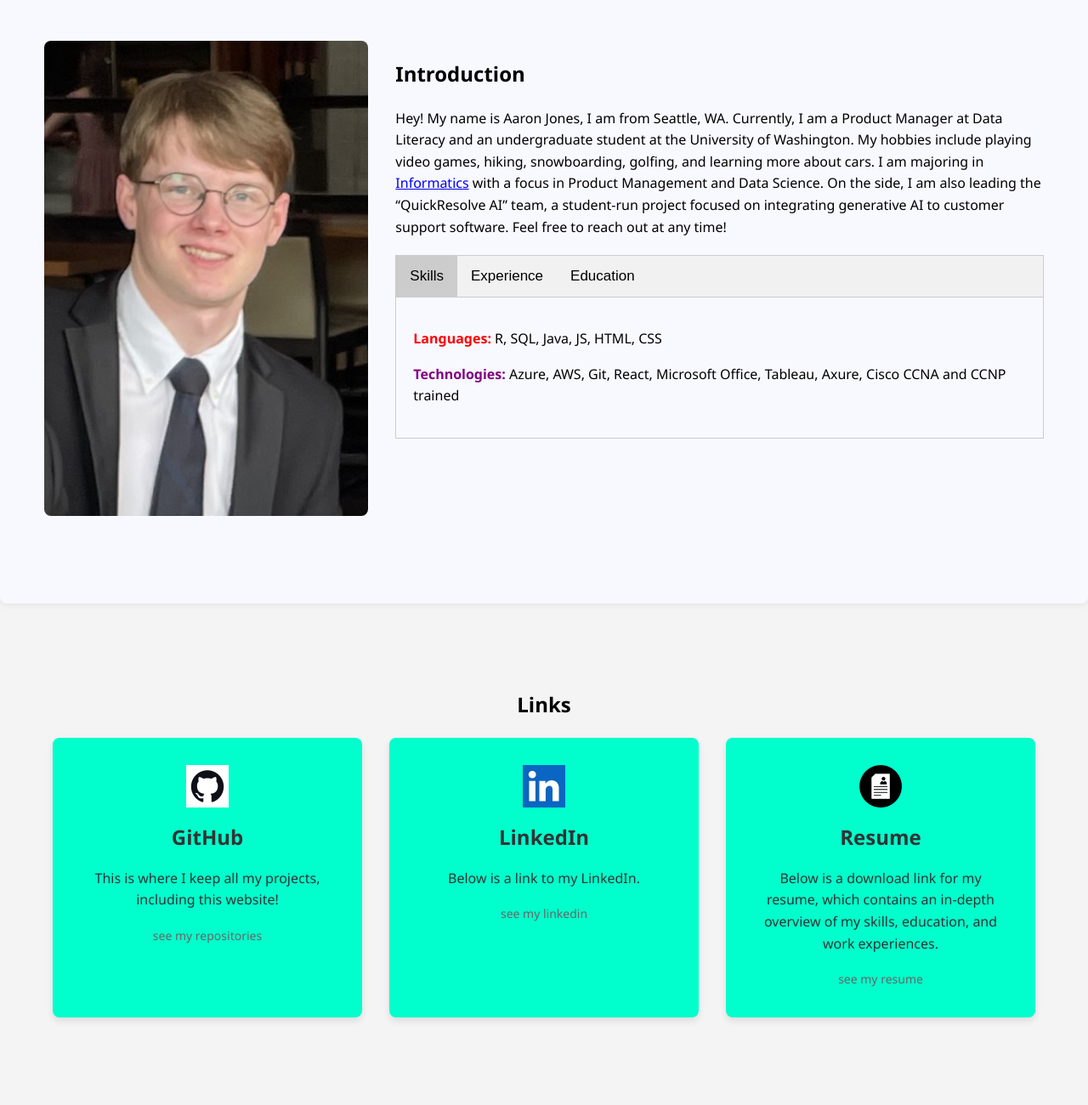
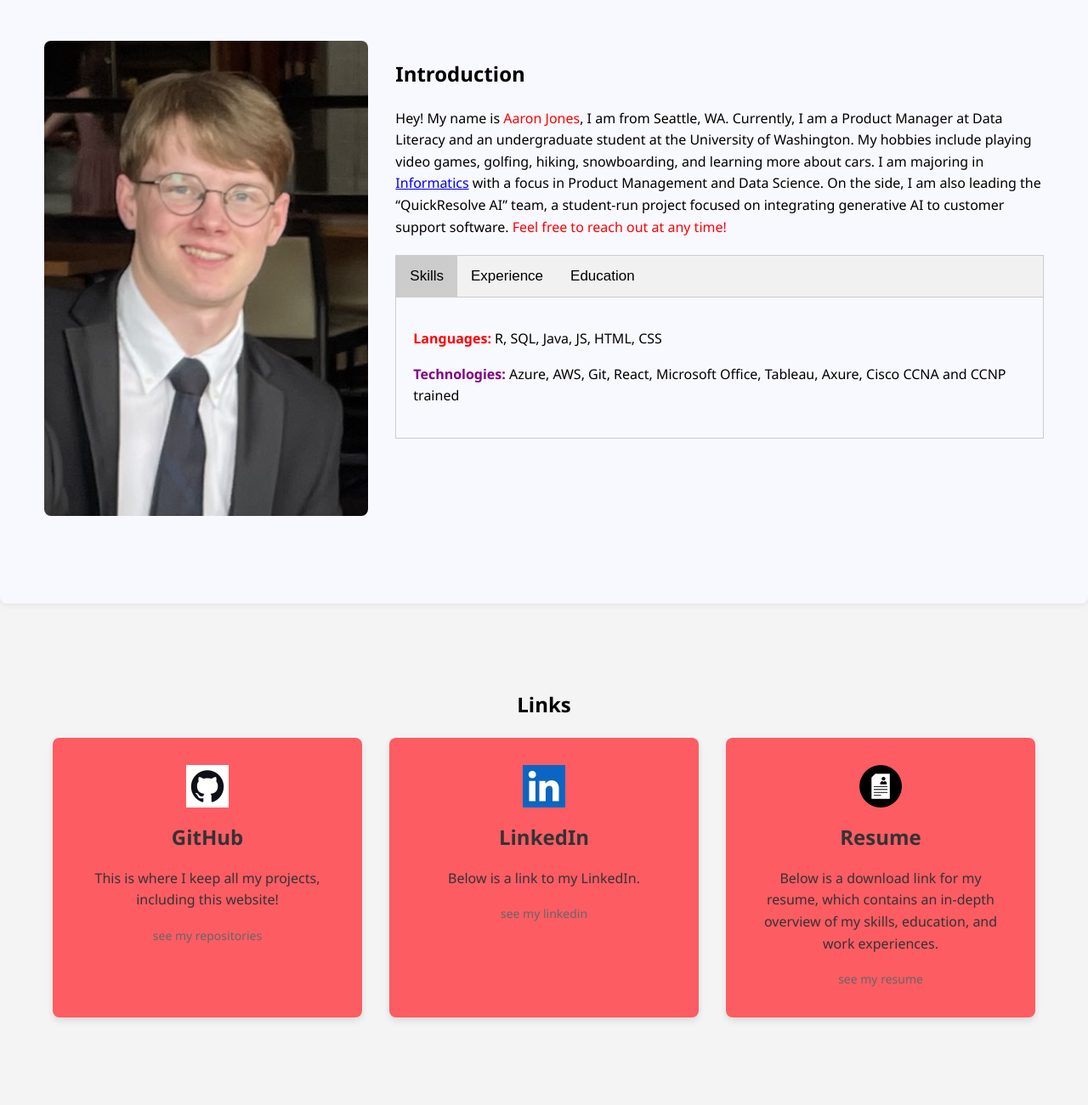
Before and after one commit to aaronmj2003/personal-website, a plain HTML site: page index.html in a window 1280 px wide. Shown: the part 580-1880 px from the top of the page at 85% size. Drawn offline with Linux system fonts and the light colour scheme.

Commit message:
links ui updates

```diff
--- a/index.html
+++ b/index.html
@@ -37,7 +37,7 @@
                     </div>
                     <div class="intro-text-content">
                         <h2>Introduction</h2>
-                        <p>Hey! My name is Aaron Jones, I am from Seattle, WA. Currently, I am a Product Manager at Data Literacy and an undergraduate student at the University of Washington. My hobbies include playing video games, hiking, snowboarding, golfing, and learning more about cars. I am majoring in <a href="https://ischool.uw.edu/programs/informatics">Informatics</a> with a focus in Product Management and Data Science. On the side, I am also leading the “QuickResolve AI” team, a student-run project focused on integrating generative AI to customer support software. Feel free to reach out at any time!</p>
+                        <p>Hey! My name is <span style ="color: red">Aaron Jones</span>, I am from Seattle, WA. Currently, I am a Product Manager at Data Literacy and an undergraduate student at the University of Washington. My hobbies include playing video games, golfing, hiking, snowboarding, and learning more about cars. I am majoring in <a href="https://ischool.uw.edu/programs/informatics">Informatics</a> with a focus in Product Management and Data Science. On the side, I am also leading the “QuickResolve AI” team, a student-run project focused on integrating generative AI to customer support software. <span style="color: red;">Feel free to reach out at any time!</span></p>
                         <div class="tabs">
                             <button class="tablinks" onclick="openTab(event, 'Skills')">Skills</button>
                             <button class="tablinks" onclick="openTab(event, 'Experience')">Experience</button>
--- a/style.css
+++ b/style.css
@@ -247,15 +247,15 @@ footer a {
 }
 
 .github {
-    background-color: #00ffcc;
+    background-color: #fd5c63;
 }
 
 .linkedin {
-    background-color: #00ffcc;
+    background-color: #fd5c63;
 }
 
 .resume {
-    background-color: #00ffcc;
+    background-color: #fd5c63;
 }
 
 .link-content {
```
